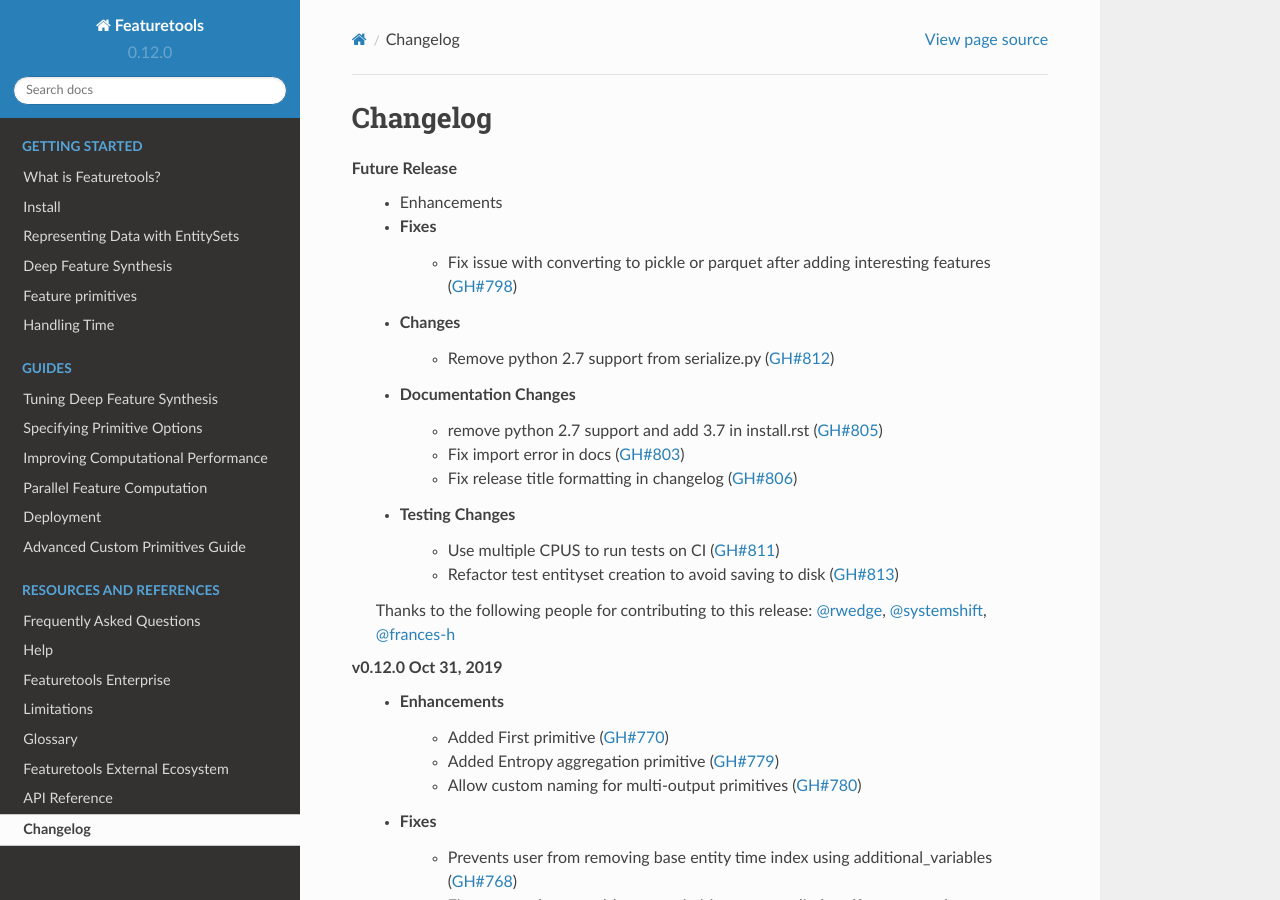
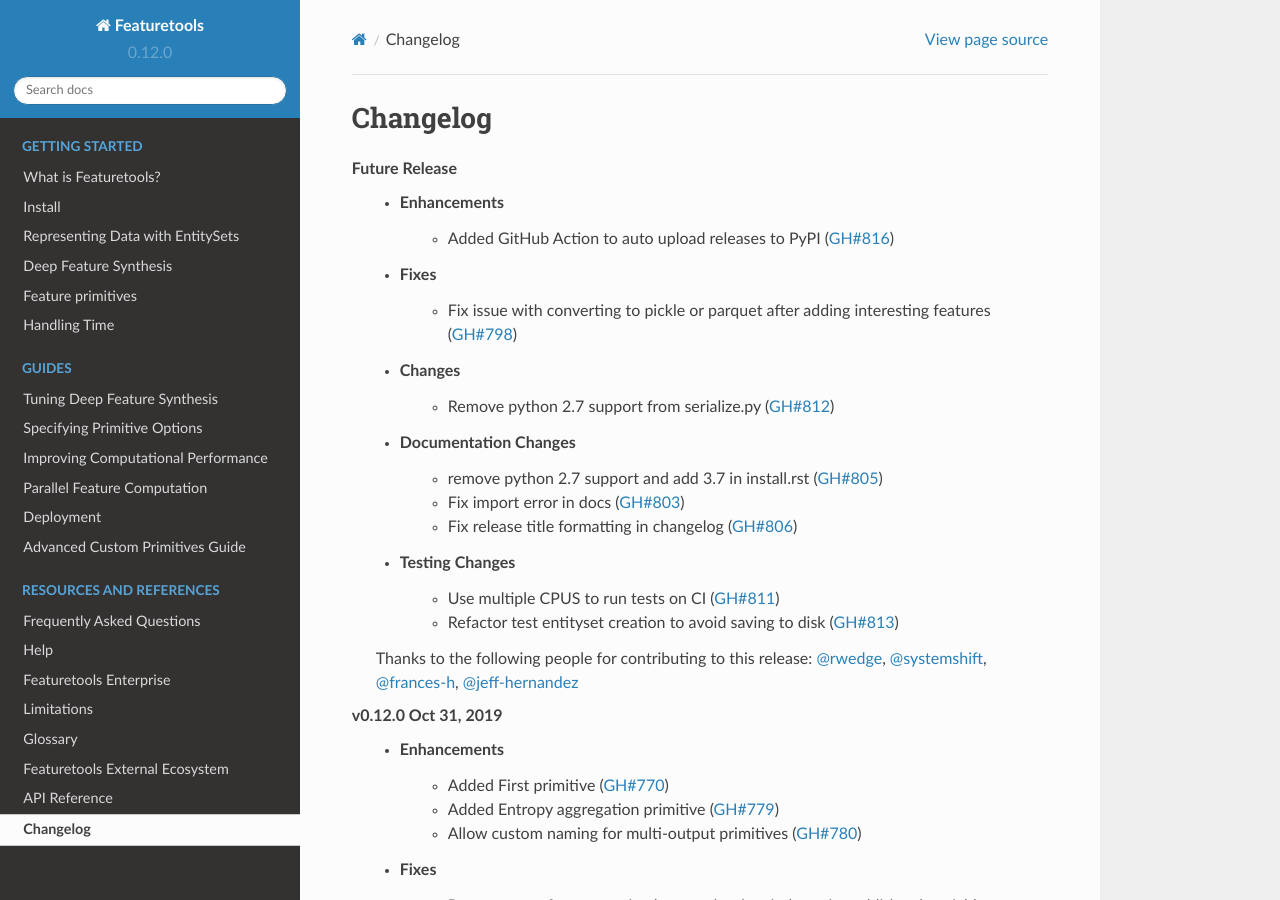
Before and after one commit to alteryx/featuretools, a Sphinx documentation site: the page built from docs/source/changelog.rst, in a window 1280 px wide and 900 px high. Built offline with Sphinx 7.4.7 and the Read the Docs theme 2.0.0, drawn with Linux system fonts in a browser that asks for light colours; pages that are not in the unit, such as notebooks, are missing from menus.

Commit message:
changelog update

```diff
--- a/docs/source/changelog.rst
+++ b/docs/source/changelog.rst
@@ -4,6 +4,7 @@
 ---------
 **Future Release**
     * Enhancements
+        * Added GitHub Action to auto upload releases to PyPI (:pr:`816`)
     * Fixes
         * Fix issue with converting to pickle or parquet after adding interesting features (:pr:`798`)
     * Changes
@@ -17,7 +18,7 @@
         * Refactor test entityset creation to avoid saving to disk (:pr:`813`)
 
     Thanks to the following people for contributing to this release:
-    :user:`rwedge`, :user:`systemshift`, :user:`frances-h`
+    :user:`rwedge`, :user:`systemshift`, :user:`frances-h`, :user:`jeff-hernandez`
 
 **v0.12.0 Oct 31, 2019**
     * Enhancements
```
